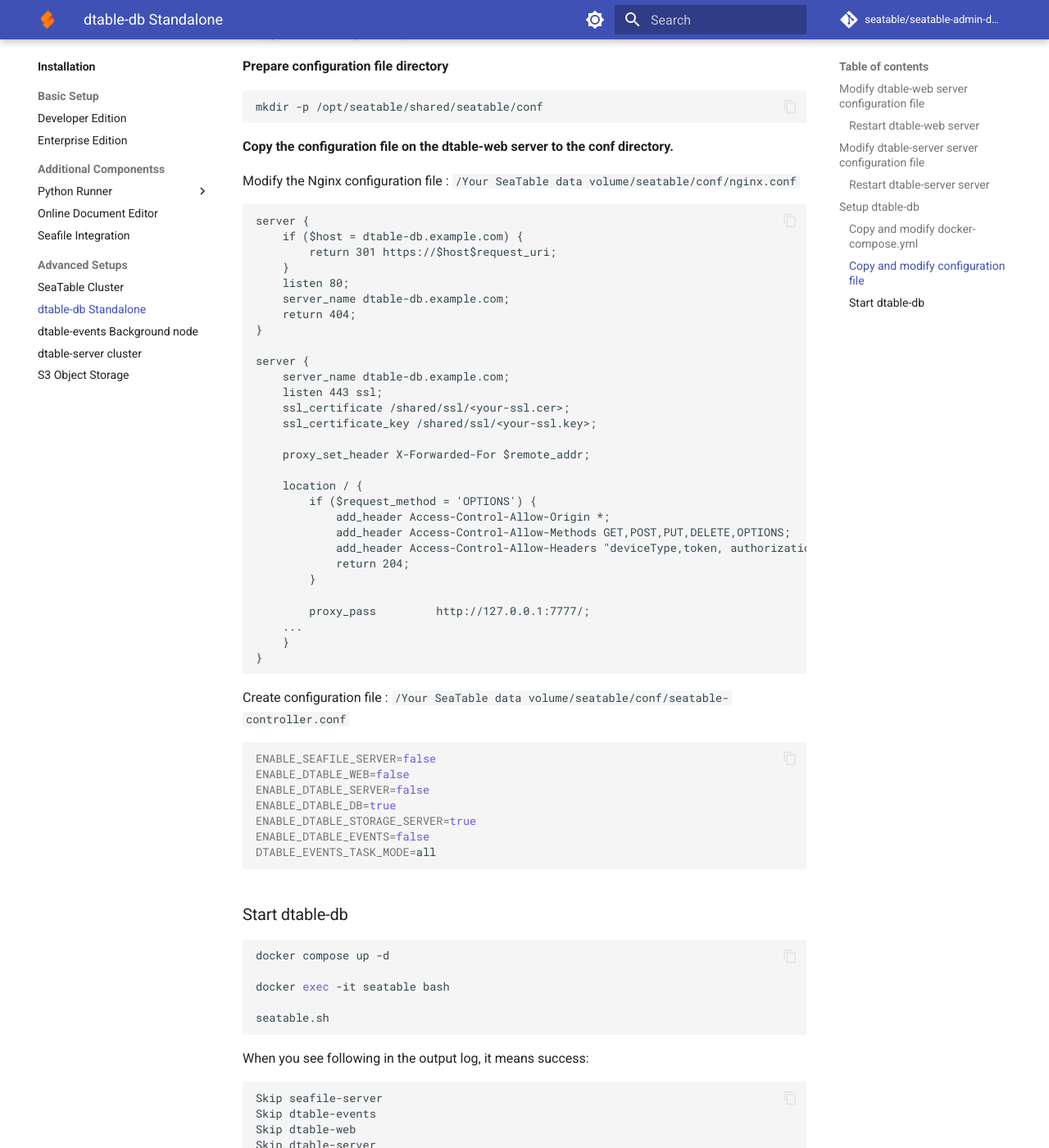
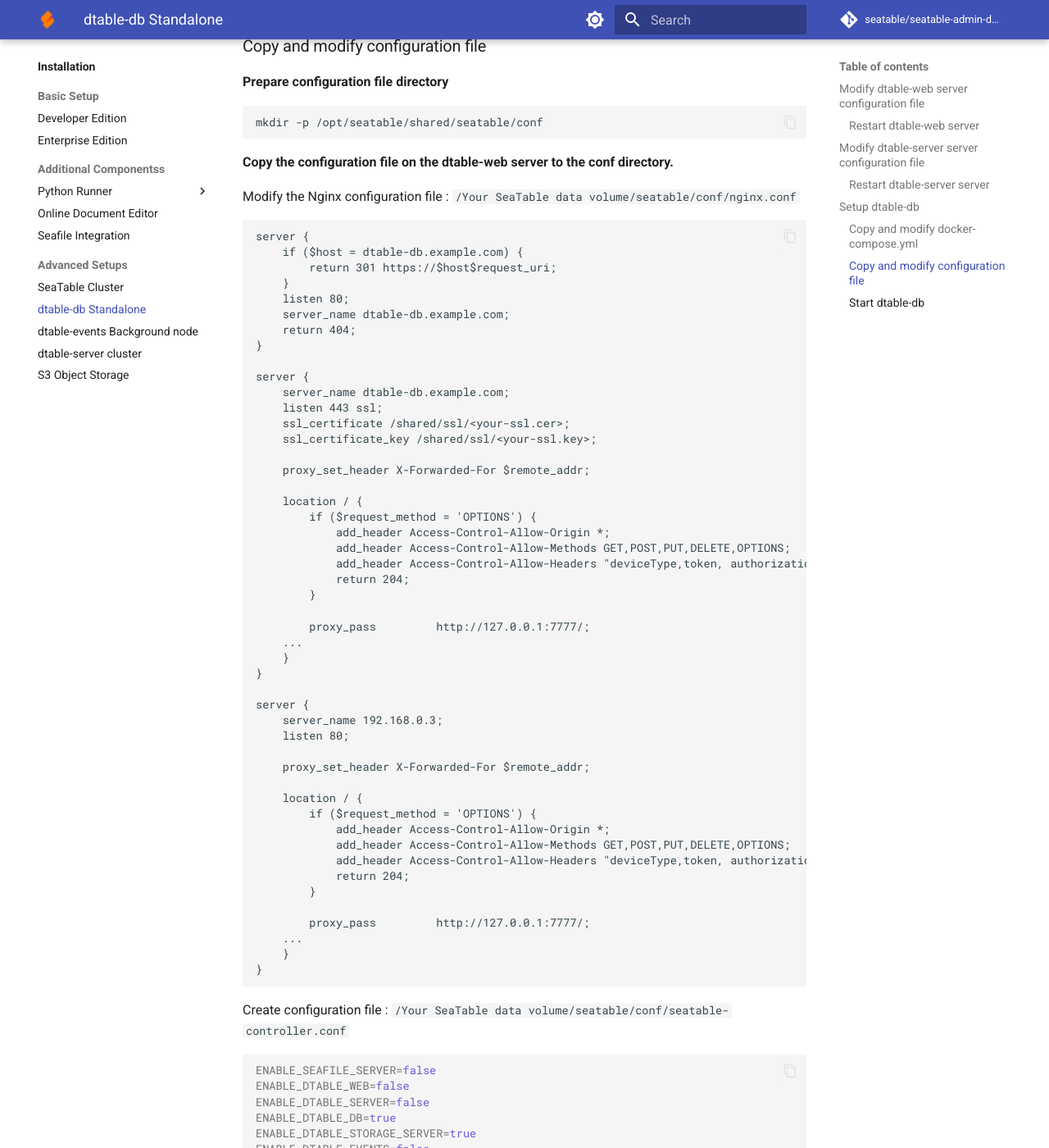
Before and after one commit to seatable/seatable-admin-docs, an MkDocs documentation site: the page built from docs/docker/Cluster/dtable-db Standalone.md, in a window 1280 px wide and 1400 px high, scrolled down 2473 px. Shown: the whole window at 82% size. Built offline with MkDocs 1.6.1 and Material for MkDocs 9.7.7, drawn with Linux system fonts in a browser that asks for light colours; comment, search, counter and statistics services are not loaded; some of the changed text lies outside the part shown.

Commit message:
LAN dtable-db server's url

````diff
--- a/docs/docker/Cluster/dtable-db Standalone.md
+++ b/docs/docker/Cluster/dtable-db Standalone.md
@@ -21,6 +21,7 @@
 
 ```
 DTABLE_DB_URL = 'https://dtable-db.example.com'  # dtable-db server's url
+INNER_DTABLE_DB_URL = 'http://192.168.0.3'  # LAN dtable-db server's url
 
 ```
 
@@ -158,6 +159,24 @@
     }
 }
 
+server {
+    server_name 192.168.0.3;
+    listen 80;
+
+    proxy_set_header X-Forwarded-For $remote_addr;
+
+    location / {
+        if ($request_method = 'OPTIONS') {
+            add_header Access-Control-Allow-Origin *;
+            add_header Access-Control-Allow-Methods GET,POST,PUT,DELETE,OPTIONS;
+            add_header Access-Control-Allow-Headers "deviceType,token, authorization, content-type";
+            return 204;
+        }
+
+        proxy_pass         http://127.0.0.1:7777/;
+    ...
+    }
+}
 
 ```
 
````
